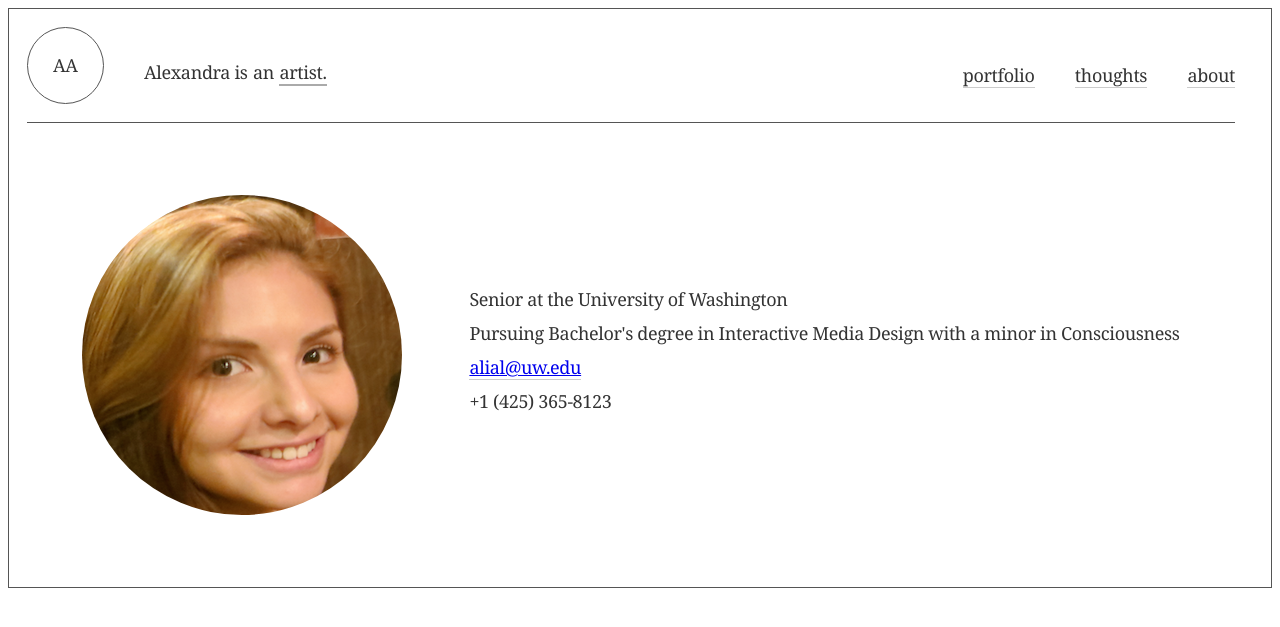
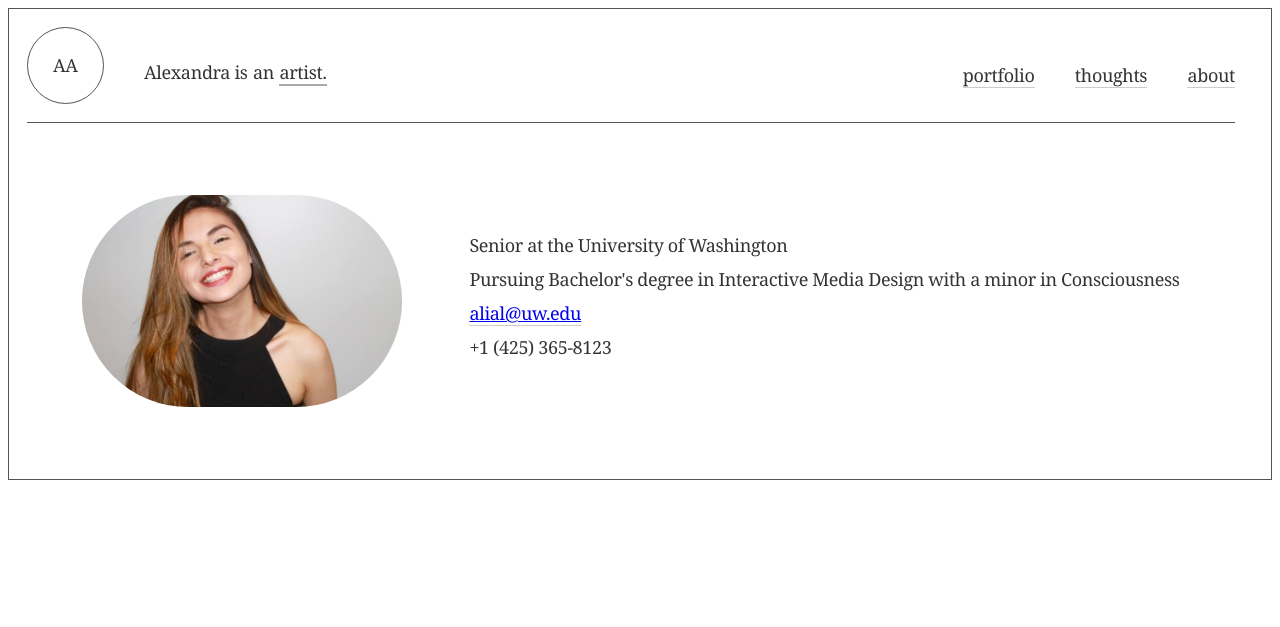
Before and after one commit to alialfaro/alialfaro.github.io, a Jekyll site: the page built from about.html, in a window 1280 px wide. Shown: the top 627 px of the page. Built offline with Jekyll 4.4.1, drawn with Linux system fonts in a browser that asks for light colours; Markdown is read by kramdown in place of the engine named in the settings.

Commit message:
update about me pic

```diff
--- a/about.html
+++ b/about.html
@@ -4,7 +4,7 @@ title: "About"
 ---
 
 <div id="about">
-  <img class="me" src="/images/me.png" />
+  <img class="me" src="/images/12998468_10153344477076403_3993327738638119695_n.jpg" />
 
   <div class="about-me">
     <ol>
```
